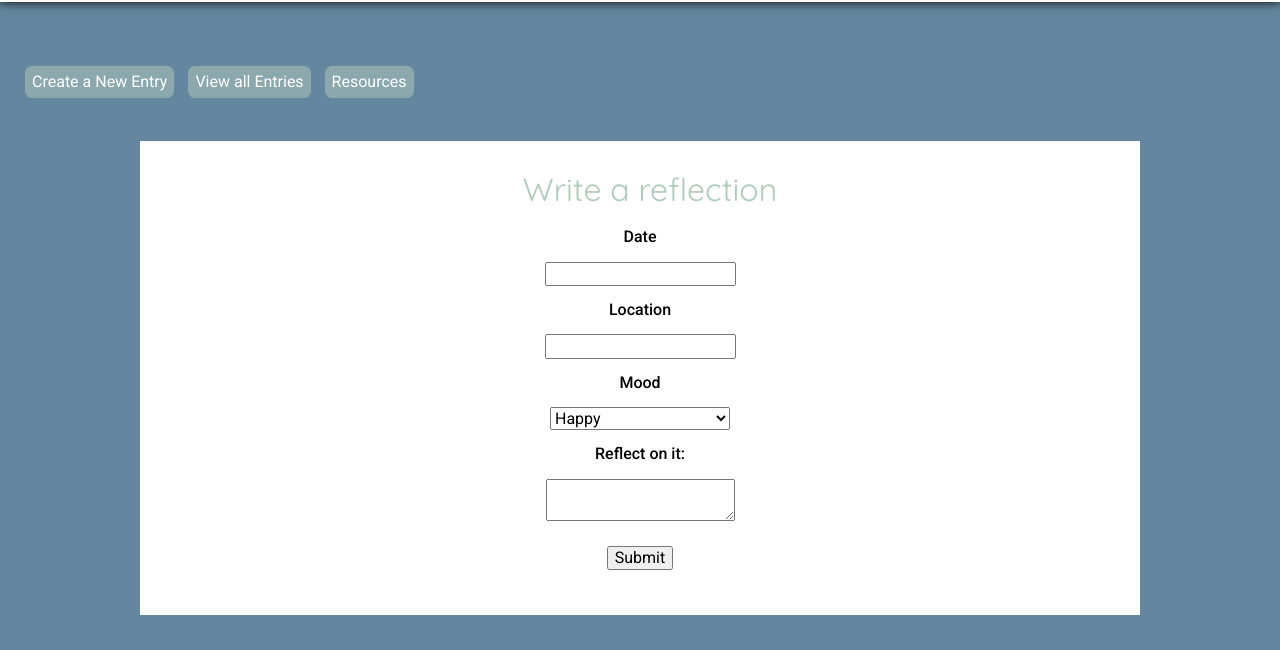
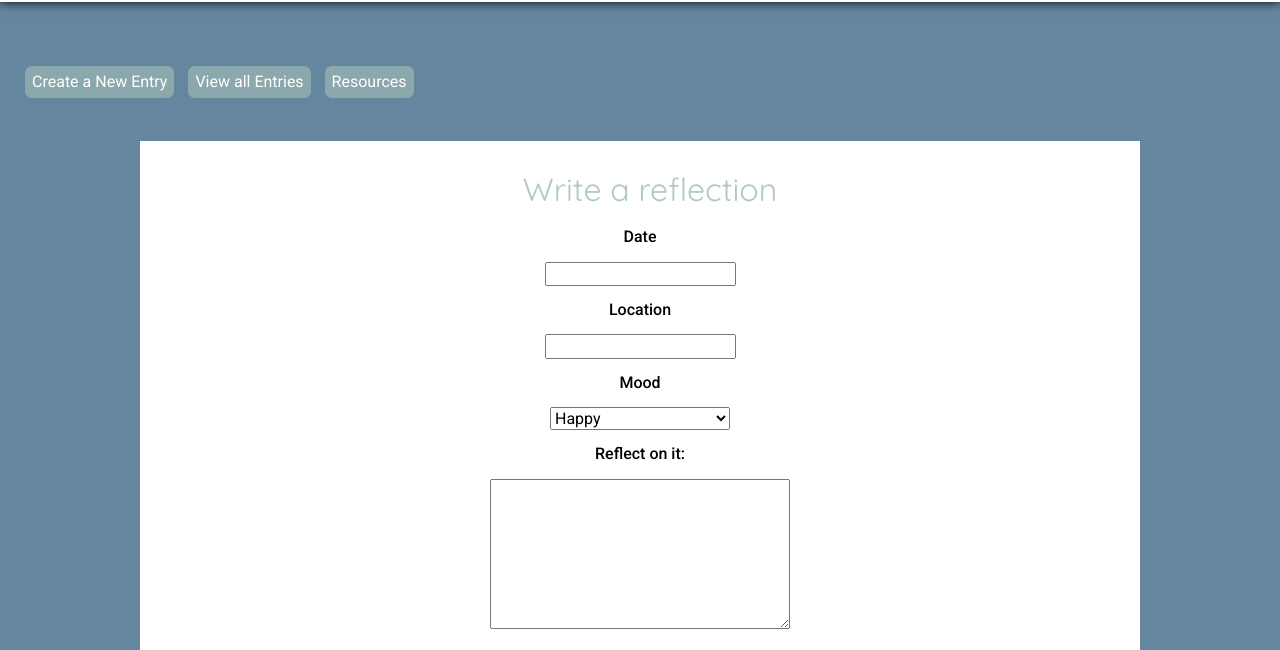
Before and after one commit to annalyncs/reflect-on-it, a website: page public/index.html in a window 1280 px wide. Both pictures are taken after a click on the button "Create a New Entry". Shown: the part 140-790 px from the top of the page. Drawn offline with nearby package versions, Linux system fonts and the light colour scheme.

Commit message:
updated HTML textarea size

```diff
--- a/public/style.css
+++ b/public/style.css
@@ -141,6 +141,11 @@ navigation ul li {
     margin-bottom: 50px;
 }
 
+textarea {
+    width: 300px;
+    height: 150px;
+}
+
 
 /*****NAVIGATION *****/
 
```
